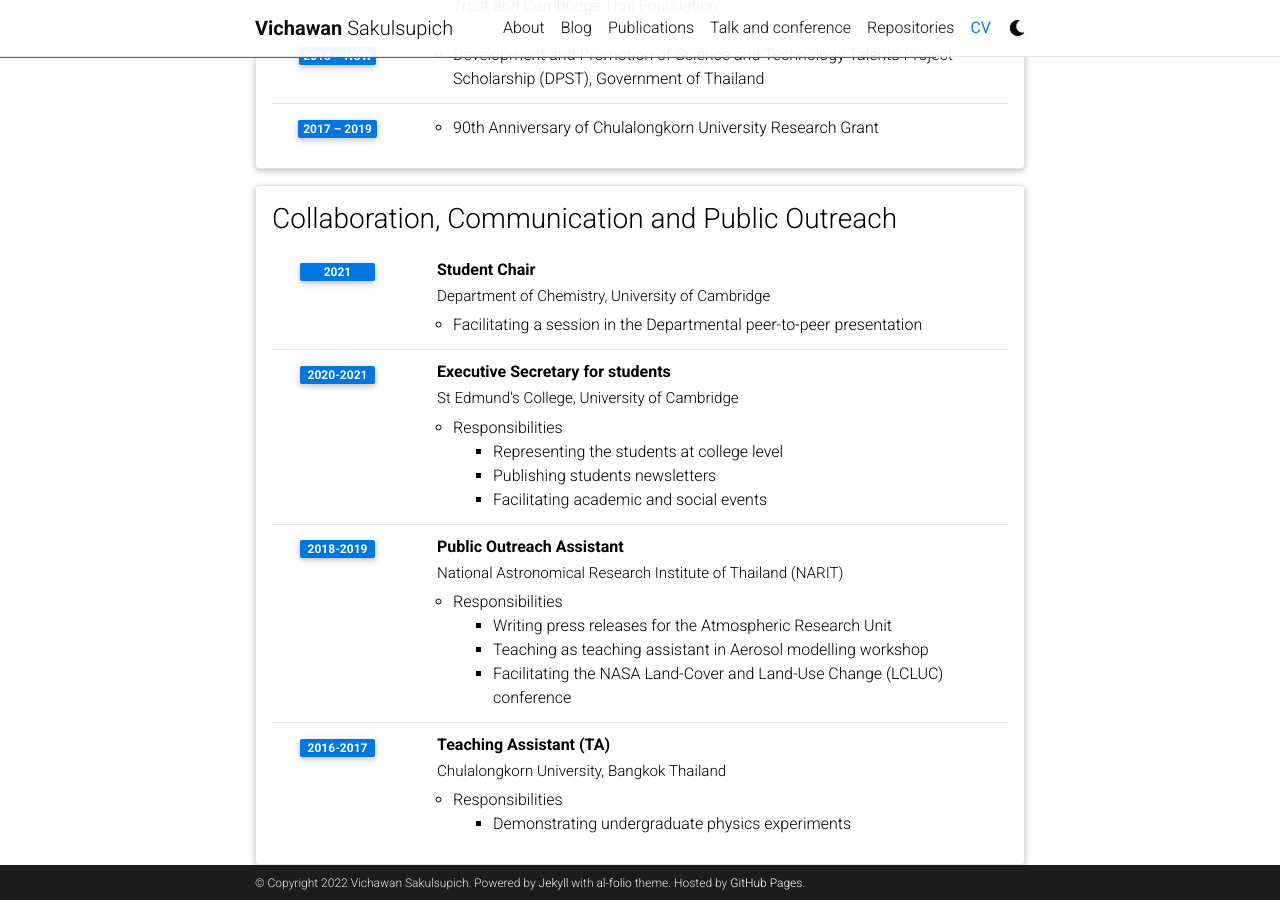
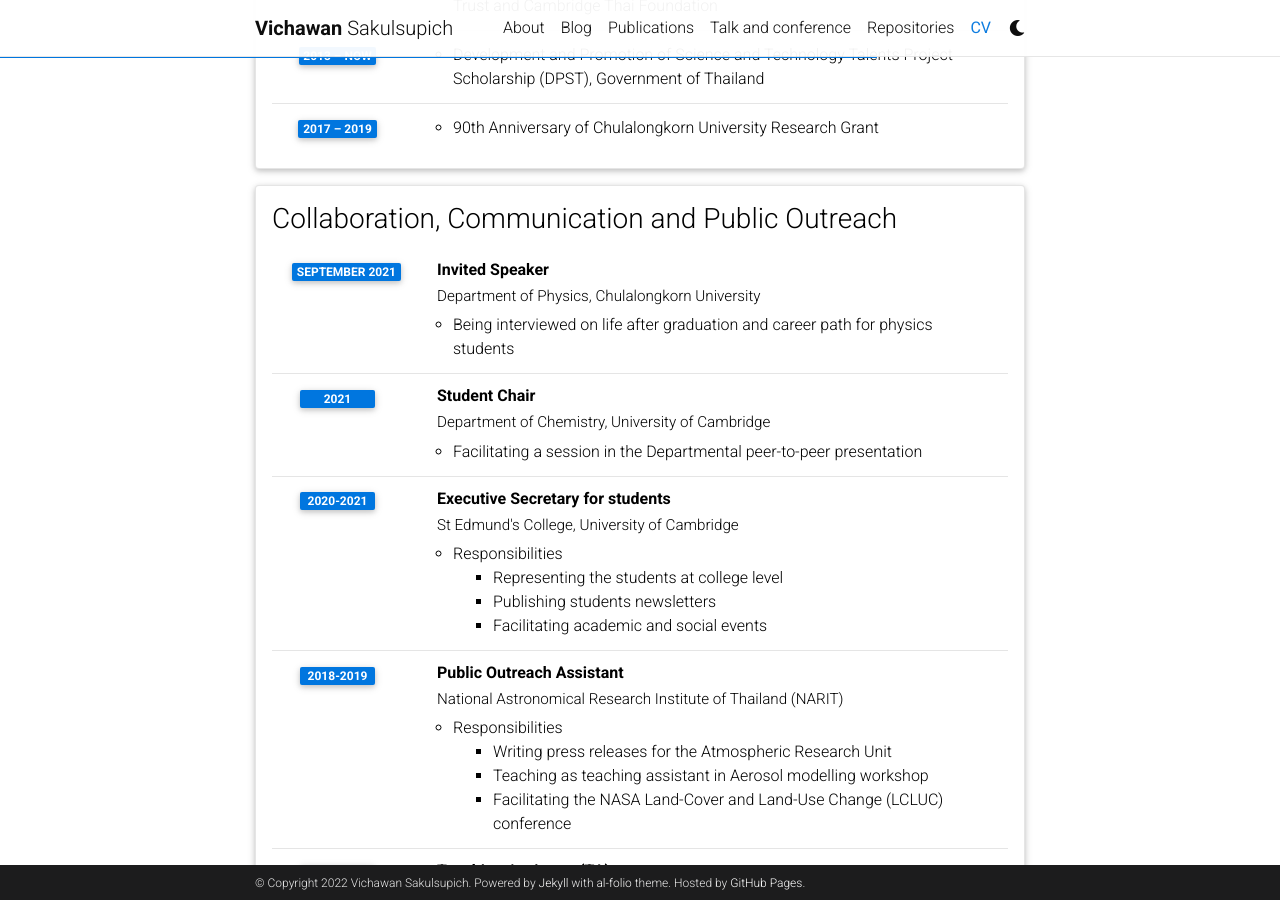
Before and after one commit to vichawans/vichawans.github.io, a Jekyll site: the page built from _pages/cv.md, in a window 1280 px wide and 900 px high, scrolled down 1360 px. Built offline with Jekyll 4.4.1, drawn with Linux system fonts in a browser that asks for light colours; comment, search, counter and statistics services are not loaded; a style sheet for code colours, icons or effects is not loaded.

Commit message:
Update cv.yml

```diff
--- a/_data/cv.yml
+++ b/_data/cv.yml
@@ -62,6 +62,11 @@
 - title: Collaboration, Communication and Public Outreach
   type: time_table
   contents:
+    - title: Invited Speaker
+      institution: Department of Physics, Chulalongkorn University
+      year: September 2021
+      description:
+        - Being interviewed on life after graduation and career path for physics students
     - title: Student Chair
       institution: Department of Chemistry, University of Cambridge
       year: 2021
```
